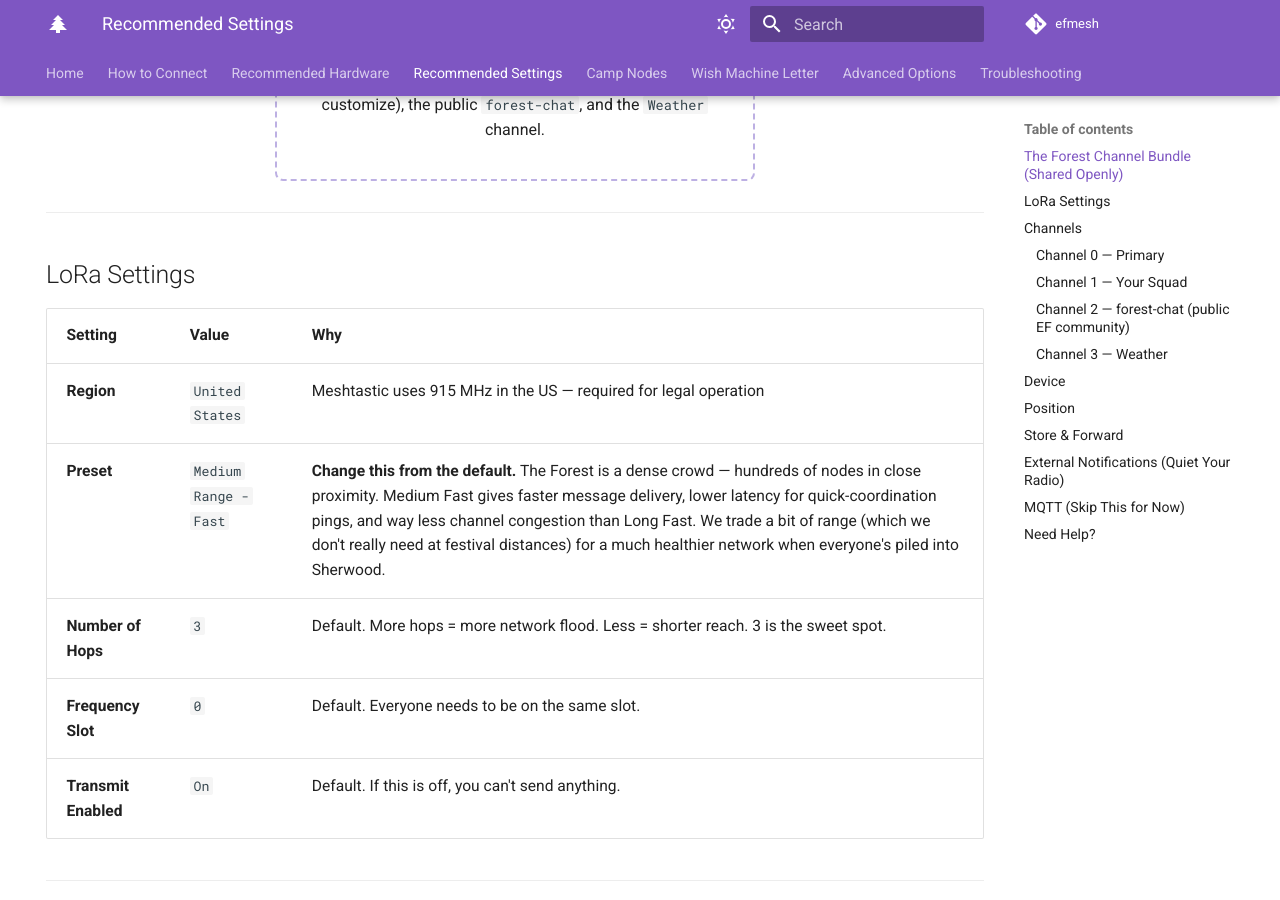
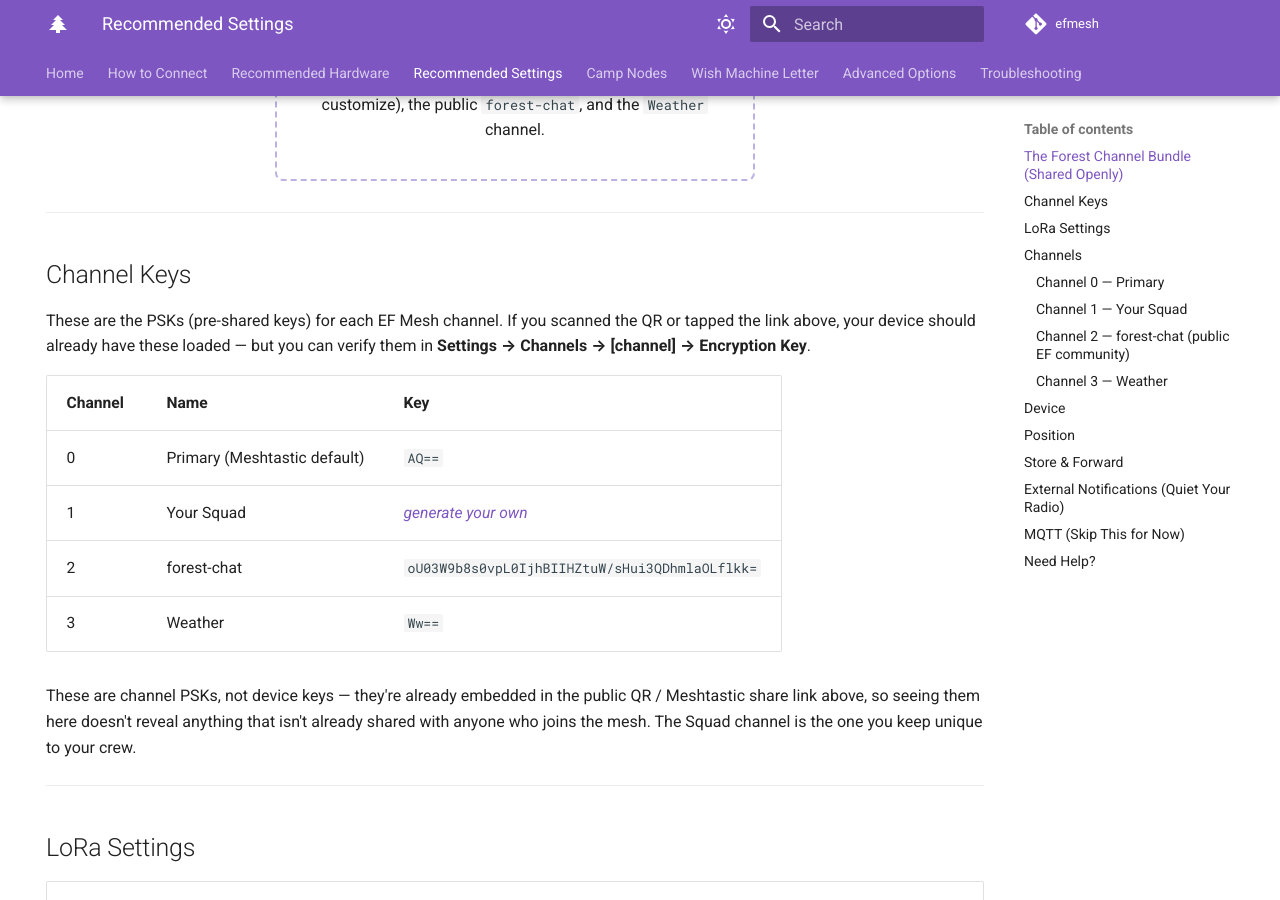
Before and after one commit to efmesh/site, an MkDocs documentation site: the page built from docs/docs/recommended-settings.md, in a window 1280 px wide and 900 px high, scrolled down 946 px. Built offline with MkDocs 1.6.1 and Material for MkDocs 9.7.7, drawn with Linux system fonts in a browser that asks for light colours; comment, search, counter and statistics services are not loaded; some of the changed text lies outside the part shown.

Commit message:
v1.7: show channel PSKs on recommended-settings + complete Channel 3 Weather parity with Forest-chat

```diff
--- a/docs/docs/recommended-settings.md
+++ b/docs/docs/recommended-settings.md
@@ -29,6 +29,21 @@
 
 ---
 
+## Channel Keys
+
+These are the PSKs (pre-shared keys) for each EF Mesh channel. If you scanned the QR or tapped the link above, your device should already have these loaded — but you can verify them in **Settings → Channels → [channel] → Encryption Key**.
+
+| Channel | Name | Key |
+|:--|:--|:--|
+| 0 | Primary (Meshtastic default) | `AQ==` |
+| 1 | Your Squad | *[generate your own](#channel-1-your-squad)* |
+| 2 | forest-chat | `oU03W9b8s0vpL0IjhBIIHZtuW/sHui3QDhmlaOLflkk=` |
+| 3 | Weather | `Ww==` |
+
+These are channel PSKs, not device keys — they're already embedded in the public QR / Meshtastic share link above, so seeing them here doesn't reveal anything that isn't already shared with anyone who joins the mesh. The Squad channel is the one you keep unique to your crew.
+
+---
+
 ## LoRa Settings
 
 | Setting | Value | Why |
@@ -52,6 +67,8 @@
 | Channel Role | `Primary` | Don't change |
 | **Position** | `Disabled` | **Important** — see note below |
 | MQTT Uplink / Downlink | `Disabled` | Don't change |
+
+**Encryption Key:** `AQ==`
 
 !!! info "Why turn off position on Channel 0?"
     On Meshtastic firmware 2.7+, your radio shares your GPS position from whatever channel is **first in the list**. By disabling position on Channel 0 (the public default), your precise location only goes to your **squad channel** — not the world.
@@ -78,11 +95,13 @@
 | Setting | Value | Notes |
 |:--|:--|:--|
 | Name | `forest-chat` | Comes preset via the QR |
-| Key | *(preset via QR)* | Comes preset via the QR |
+| Key | `oU03W9b8s0vpL0IjhBIIHZtuW/sHui3QDhmlaOLflkk=` | Comes preset via the QR |
 | Channel Role | `Secondary` | Don't change |
 | **Allow Position Requests** | `Enabled` | Optional — enable if you want broader Forest folks to see your location |
 | **Precise Location** | `Enabled` | Optional |
 | MQTT Uplink / Downlink | `Disabled` | Don't change |
+
+**Encryption Key:** `oU03W9b8s0vpL0IjhBIIHZtuW/sHui3QDhmlaOLflkk=`
 
 ---
 
@@ -91,9 +110,13 @@
 | Setting | Value | Notes |
 |:--|:--|:--|
 | Name | `Weather` | Comes preset via the QR |
-| Key | *(preset via QR)* | Comes preset via the QR |
+| Key | `Ww==` | Comes preset via the QR |
 | Channel Role | `Secondary` | Don't change |
+| **Allow Position Requests** | `Enabled` | Optional — enable if you want broader Forest folks to see your location |
+| **Precise Location** | `Enabled` | Optional |
 | MQTT Uplink / Downlink | `Disabled` | Don't change |
+
+**Encryption Key:** `Ww==`
 
 Posts the current weather every hour and a forecast at the beginning of every day. Major weather warnings go to the Primary channel.
 
```
